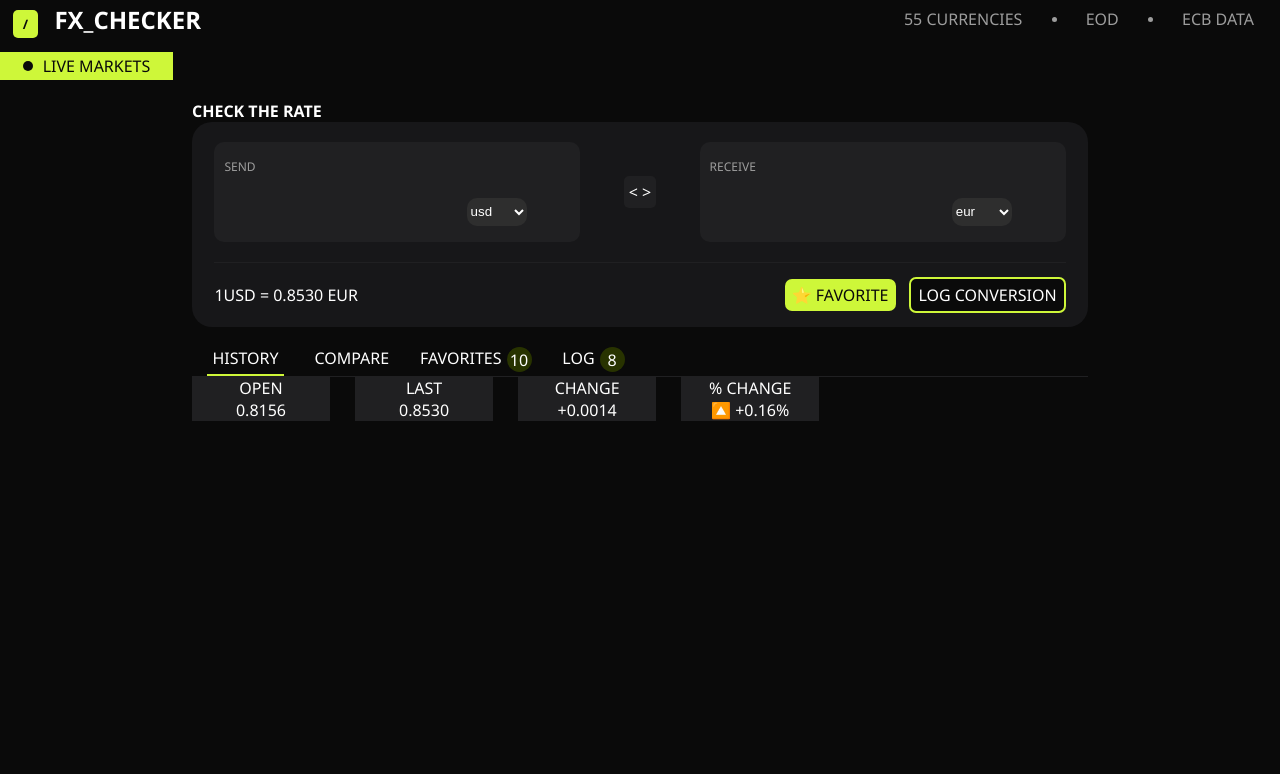
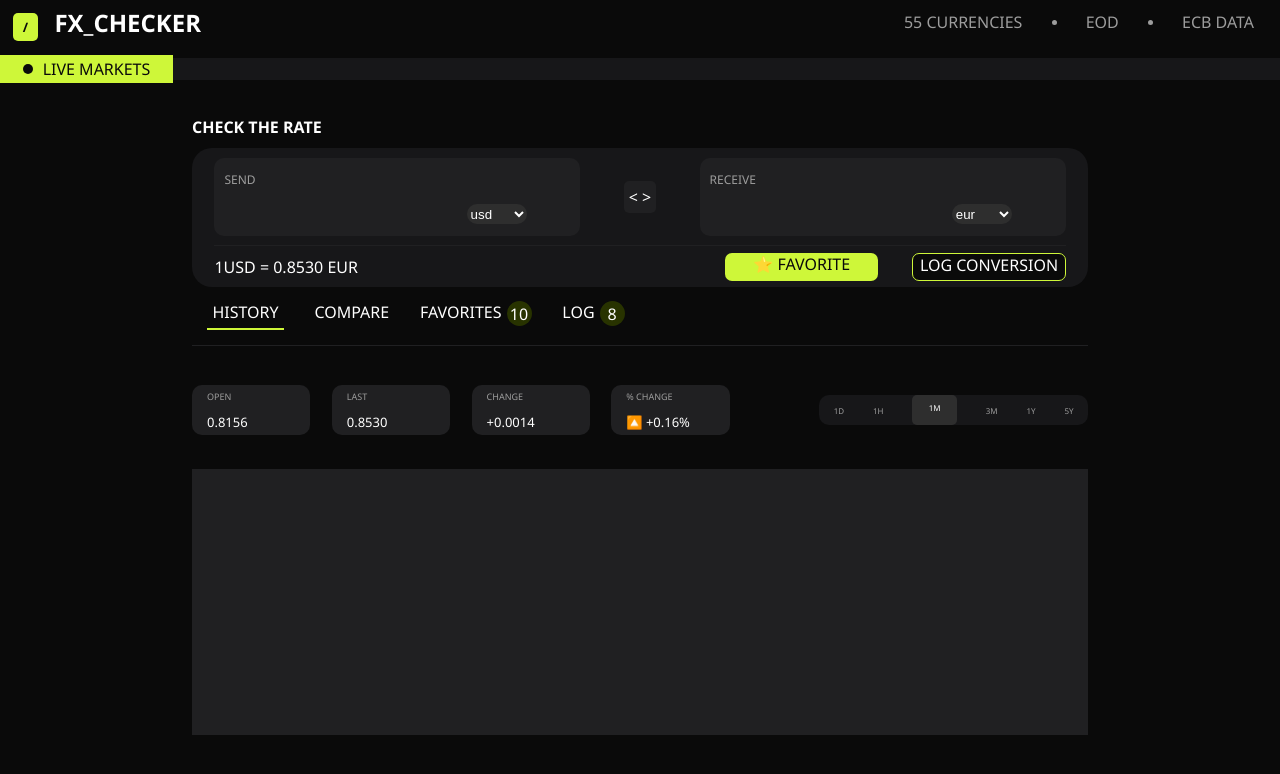
Before and after one commit to Tochukwu-1/fx-converter, a React (Vite) app: page / in a window 1280 px wide. Shown: the top 774 px of the page. Built offline with nearby package versions, Linux system fonts and the light colour scheme.

Commit message:
day 4: better styling and arrangement of the history page

```diff
--- a/src/App.css
+++ b/src/App.css
@@ -11,16 +11,22 @@ body{
   font-family: 'Segoe UI', Tahoma, Geneva, Verdana, sans-serif, Courier, monospace;
 }
 section{
-  height: 80vh;
+  height: 80%;
   width: 70%;
+  display: flex;
+  flex-direction: column;
+  justify-content: space-around;
   margin: 20px auto 0;
 }
 .App{
+  display: flex;
+  flex-direction: column;
   height: 100vh;
   width: 100%;
+  justify-content: space-around;
 }
 .heading{
-  height: 10vh;
+  height: 10%;
   width: 100%;
   display: flex;
   flex-direction: column;
@@ -81,8 +87,7 @@ h4 .dot{
   align-items: center;
 }
 marquee{
-  border-top: 2px solid #0A0A0A;
-  border-bottom: 2px solid #0A0A0A;
+  background-color: #171719;
 }
 .heading .bottom h4{
   display: flex;
@@ -95,6 +100,6 @@ marquee{
   color: #0A0A0A;
 }
 footer{
-  height: 10vh;
+  height: 5%;
   width: 100%;
 }
--- a/src/AppMain.jsx
+++ b/src/AppMain.jsx
@@ -33,7 +33,14 @@ function AppMain(){
                             <li>🔼 +0.16%</li>
                         </div>
                     </div>
-                    <div className="timeFrame"></div>
+                    <div className="timeFrame">
+                        <div className="time">1D</div>
+                        <div className="time">1H</div>
+                        <div className="time active">1M</div>
+                        <div className="time">3M</div>
+                        <div className="time">1Y</div>
+                        <div className="time">5Y</div>
+                    </div>
                 </div>
                 <div className="chart"> <a href="placehold.co/400x400"></a></div>
             </main>
--- a/src/css/appMain.css
+++ b/src/css/appMain.css
@@ -3,9 +3,11 @@
     width: 100%;
     display: flex;
     flex-direction: column;
+    height: 70%;
 }
 nav{
     width: 100%;
+    height: 10%;
     border-bottom: 1px solid #202022;
 }
 nav .menu{
@@ -33,25 +35,75 @@ nav a .notification{
     padding: 0 5px 5px;
 
 }
+main{
+    display: flex;
+    flex-direction: column;
+    height: 85%;
+}
 
 /* HISTORY */
 .statsAndTime{
     display: flex;
+    margin-top: 15px;
+    height: 20%;
+    align-items: center;
+    width: 100%;
+    justify-content: space-between;
 }
 .conversionStats{
     display: flex;
-    width: 70%;
+    height: 100%;
+    width: 60%;
+    align-items: center;
     justify-content: space-between;
 }
 .stats{
     display: flex;
     flex-direction: column;
-    justify-content: center;
+    justify-content: space-around;
     background-color: #202022;
+    padding-left: 15px;
     width: 22%;
-    text-align: center;
+    height: 50px;
+    border-radius: 10px;
+}
+.stats p{
+    color: #9D9D9D;
+    font-size: xx-small;
 }
 
 .stats li{
     list-style-type: none;
+    font-size: small;
 }
+.timeFrame{
+    display: flex;
+    width: 30%;
+    justify-content: space-around;
+    background-color: #171719;
+    align-items: center;
+    border-radius: 10px;
+    height: 60%;
+    max-height: 30px;
+    font-size: .5em;
+    color: #9D9D9D;
+
+}
+.timeFrame .active{
+    background-color: #2E2E2E;
+    width: 16.5%;
+    color: #fff;
+    border-radius: 5px;
+    border-bottom: none;
+    height: 100%;
+    display: flex;
+    align-items: center;
+    justify-content: center;
+
+}
+.chart{
+    margin-top: 20px;
+    width: 100%;
+    height: 70%;
+    background-color: #202022;
+}
--- a/src/css/header.css
+++ b/src/css/header.css
@@ -1,9 +1,14 @@
 .header{
     width: 100%;
+    height: 23%;
+}
+.checkRate{
+    margin-bottom: 10px;
 }
 
 .inputFrame{
     width: 100%;
+    height: 100%;
     margin: 0 auto;
     background-color: #171719;
     border-radius: 20px;
@@ -12,6 +17,7 @@
     justify-content: space-between;
     width: 95%;
     margin: 0 auto;
+    height: 70%;
     align-items: center;
 }
 .inputs label{
@@ -28,11 +34,10 @@
 }
 .input{
     background-color: #202022;
-    height: 100px;
+    height: 80%;
     width: 43%;
     border-radius: 10px;
     padding: 10px;
-    margin-top: 15px;
     display: flex;
     flex-direction: column;
     justify-content: space-around;
@@ -48,7 +53,7 @@ input{
     background-color: transparent;
     border: none;
     height: 100%;
-    font-size: 30px;
+    font-size: 2em;
     width: 70%;
 }
 .sendInput, .receiveInput{
@@ -73,10 +78,10 @@ select[name=currency]{
     width: 95%;
     margin: 0 auto;
     align-items: center;
-    height: 65px;
+    height: 30%;
 }
 .favoriteAndLog{
-    width: 33%;
+    width: 40%;
     justify-content: space-between;
     align-items: center;
     height: 100%;
@@ -84,16 +89,21 @@ select[name=currency]{
 }
 .favorite{
     background-color: #CEF739;
-    padding: 5px 7px;
+    height: 70%;
+    text-align: center;
+    width: 45%;
     border-radius: 7px;
     color: #0A0A0A;
     font: bold 44px;
 
 }
 .log{
+    text-align: center;
+    width: 45%;
+    height: 70%;
+
     background-color: #0A0A0A;
-    padding: 5px 7px;
-    border: 2px solid #CEF739;
+    border: 1px solid #CEF739;
     border-radius: 7px;
 
 }
```
